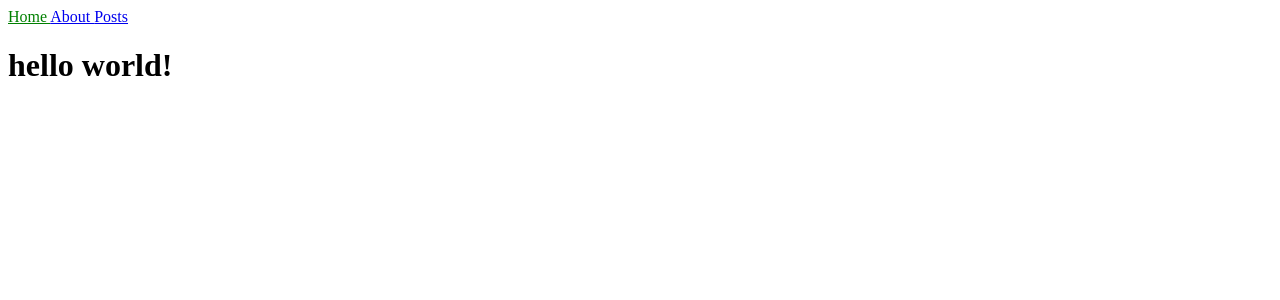
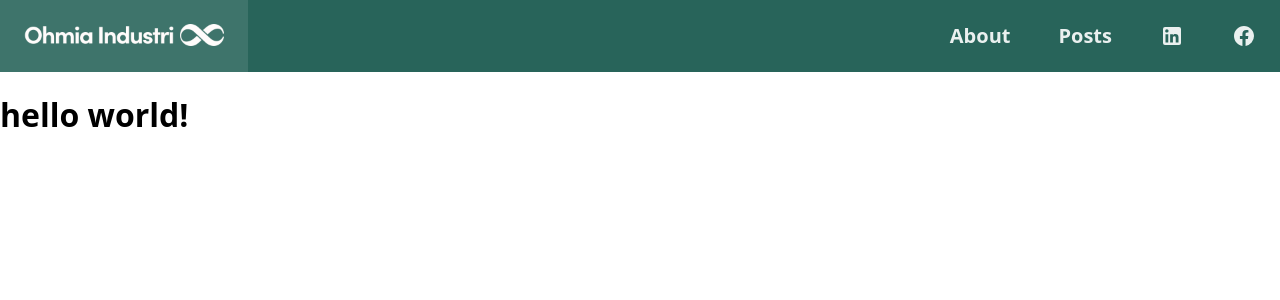
Before and after one commit to michael-bantle/ohmiaindustry.github.io, a Jekyll site: the page built from index.html, in a window 1280 px wide. Shown: the top 300 px of the page. Built offline with Jekyll 4.4.1, drawn with Linux system fonts in a browser that asks for light colours.

Commit message:
Add basic header navigation

```diff
--- a/_includes/header.html
+++ b/_includes/header.html
@@ -1,9 +1,12 @@
 <header>
   <nav>
+    <a href="/">
+      <img src="/assets/images/ohmia-industri-logo-white.png">
+    </a>
+    <span></span>
     {% for item in site.data.navigation %}
-      <a href="{{ item.link }}" {% if page.url == item.link %}class="current"{% endif %}>
-        {{ item.name }}
-      </a>
+      <a href="{{ item.link }}" {% if page.url == item.link %}class="current"{% endif %} {% if item.target %}target="{{item.target}}"{% endif %}>
+        {% if item.icon %}<img src="/assets/icons/{{ item.icon }}-light.svg">{% else %}{{ item.name }}{% endif %}</a>
     {% endfor %}
   </nav>
 </header>
--- a/_sass/main.scss
+++ b/_sass/main.scss
@@ -1,3 +1,46 @@
+$color-text-light-default: rgba(255,255,255,.9);
+$color-text-light-highlight: rgba(255,255,255,1);
+$color-brand-green-default: rgba(40,100,90,1);
+
+html, body{
+  margin: 0;
+  padding: 0;
+  font-family: 'Open Sans', sans-serif;
+}
+
+header{
+  background-color: $color-brand-green-default;
+
+  nav{
+    display: flex;
+    flex-direction: row;
+  }
+
+  span{
+    flex-grow: 1;
+  }
+
+  a{
+    display: block;
+    padding: 24px;
+    font-size: 20px;
+    line-height: 24px;
+    text-decoration: none;
+    font-weight: bold;
+    color: $color-text-light-default;
+
+    &:hover{
+      color: $color-text-light-highlight;
+      background-color: rgba(255,255,255,.1);
+    }
+  }
+
+  img{
+    height: 24px;
+    display: block;
+  }
+}
+
 .current {
   color: green;
 }
```
Also changed, not shown: _data/navigation.yml (+8 -2 lines), assets/icons/facebook-light.svg (added), assets/icons/facebook.svg (added), assets/icons/linkedin-light.svg (added), assets/icons/linkedin.svg (added), assets/images/ohmia-industri-logo-black.png (added), assets/images/ohmia-industri-logo-white.png (added).
